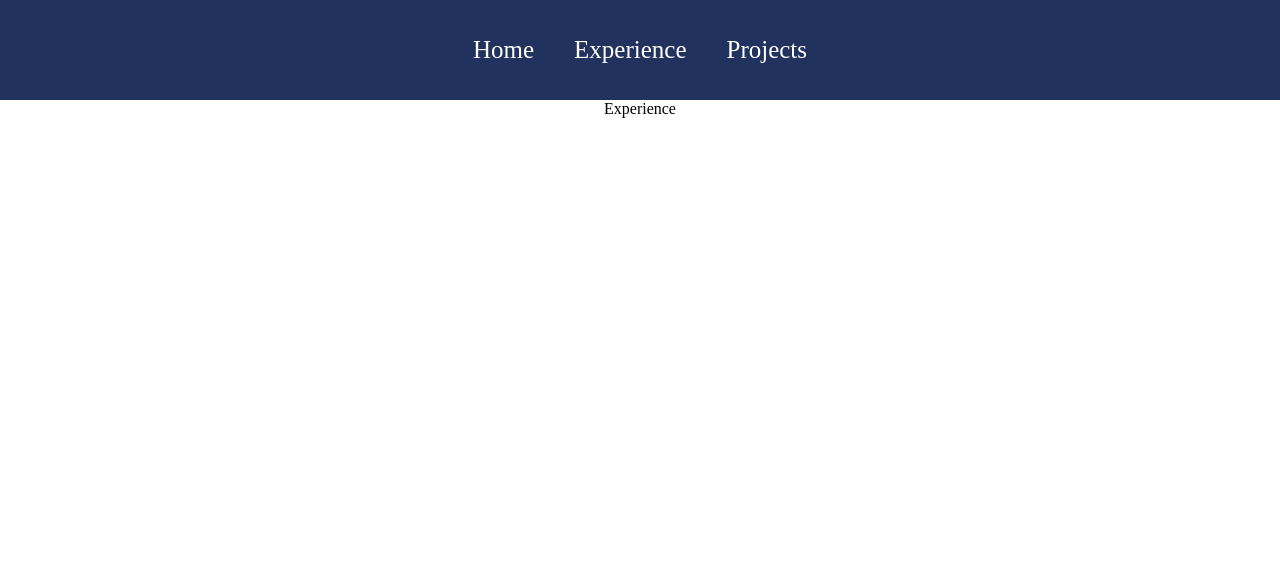
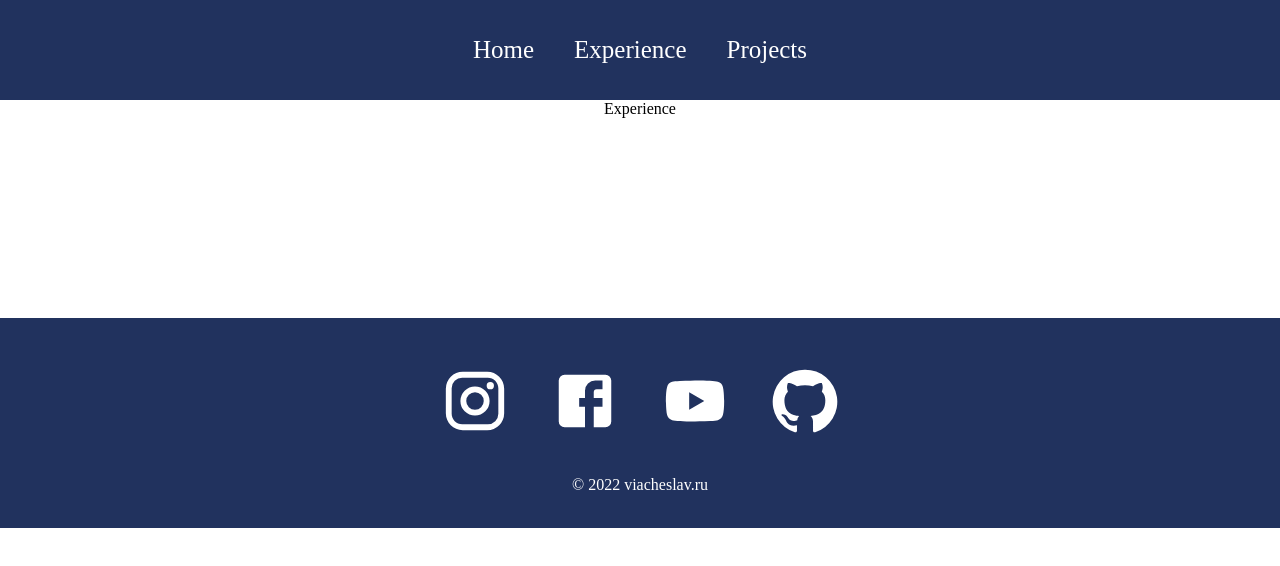
Before and after one commit to stepancar-web-programming/2022-fall-lab-portfolio-cvetkov-vyacheslav-andreevich, a React (Create React App) app: page /experience in a window 1280 px wide. Shown: the top 566 px of the page. Built offline with nearby package versions, Linux system fonts and the light colour scheme.

Commit message:
Implement footer

```diff
--- a/package.json
+++ b/package.json
@@ -10,6 +10,7 @@
     "@testing-library/jest-dom": "^5.16.5",
     "@testing-library/react": "^13.4.0",
     "@testing-library/user-event": "^13.5.0",
+    "@vkontakte/icons": "^1.202.0",
     "react": "^18.2.0",
     "react-dom": "^18.2.0",
     "react-router-dom": "^6.4.3",
--- a/src/App.jsx
+++ b/src/App.jsx
@@ -4,6 +4,7 @@
 import Projects from './pages/Projects';
 import Experience from './pages/Experience';
 import Navbar from './components/Navbar';
+import Footer from './components/Footer'
 
 function App() {
   return (
@@ -15,6 +16,7 @@
           <Route path='/projects' element={<Projects />} />
           <Route path='/experience' element={<Experience />} />
         </Routes>
+        <Footer />
       </Router>
     </div>
   );
--- /dev/null
+++ b/src/components/Footer.jsx
@@ -0,0 +1,25 @@
+import React from 'react'
+import '../styles/Footer.css'
+import InstagramIcon from '@mui/icons-material/Instagram'
+import YouTubeIcon from '@mui/icons-material/YouTube'
+// import { Icon56LogoVk } from '@vkontakte/icons';
+import FacebookIcon from '@mui/icons-material/Facebook'
+import GitHubIcon from '@mui/icons-material/GitHub'
+
+
+function Footer() {
+  return (
+    <div className='footer'>
+        <div className='socialMedia'>
+            {/* <Icon56LogoVk /> */}
+            <InstagramIcon />
+            <FacebookIcon />
+            <YouTubeIcon />
+            <GitHubIcon />
+        </div>
+        <p>&copy; 2022 viacheslav.ru</p>
+    </div>
+  )
+}
+
+export default Footer
--- /dev/null
+++ b/src/styles/Footer.css
@@ -0,0 +1,29 @@
+.footer {
+    width: 100%;
+    height: 200px;
+    background: #21325e;
+    display: flex;
+    justify-content: center;
+    align-items: center;
+    flex-direction: column;
+    padding-top: 10px;
+    margin-top: 200px;
+}
+
+.socialMedia svg {
+  color: white;
+  margin: 20px;
+  font-size: 70px;
+  cursor: pointer;
+  white-space: nowrap;
+}
+
+.footer p {
+  color: white;
+}
+
+@media only screen and (max-width: 600px) {
+  .footer svg {
+    font-size: 50px;
+  }
+}
```
Also changed, not shown: 1 other file (tests, documents, lock files or other folders).
